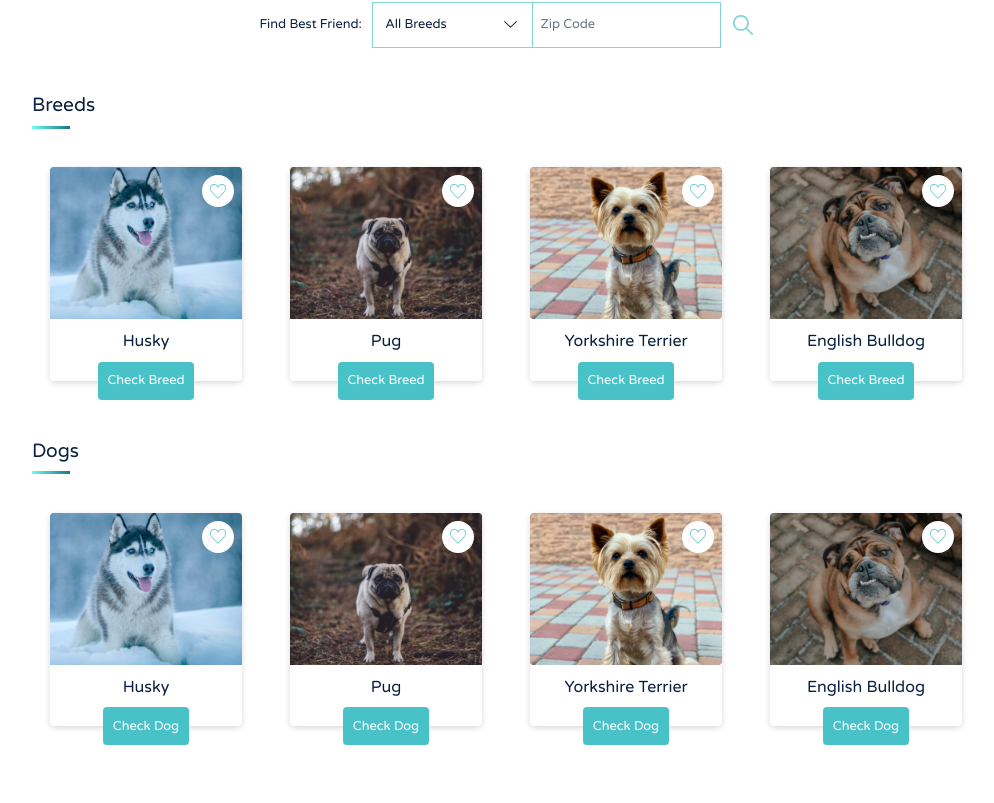
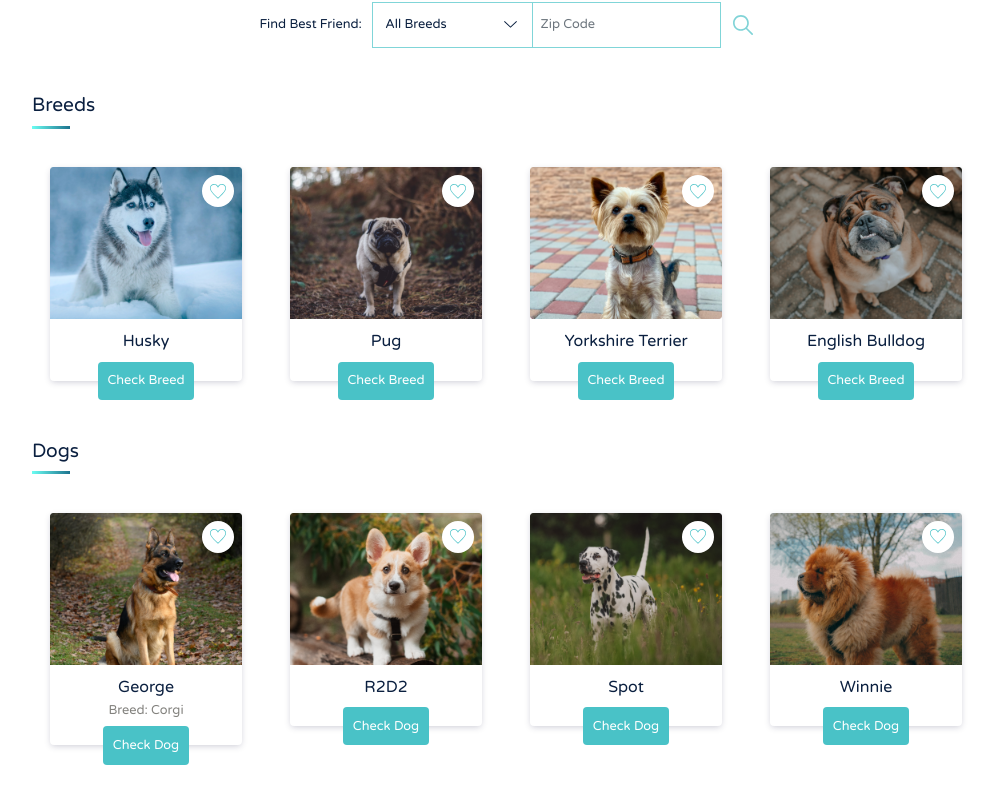
Before and after one commit to lawrencedovin/capstone-2-bark, a React (Create React App) app in the folder bark/: page / in a window 1280 px wide. Shown: the part 599-1402 px from the top of the page, without its empty margins (134-1128 px from the left). Built offline with nearby package versions, Linux system fonts and the light colour scheme; a web font is replaced by a local one.

Commit message:
Updated dogs list cards

```diff
--- a/bark/src/components/BreedsCardsList/BreedsCardsList.js
+++ b/bark/src/components/BreedsCardsList/BreedsCardsList.js
@@ -23,7 +23,7 @@ function BreedsCardsList() {
   ]
   return (
     <div className="BreedsCardList">
-      <LoggedInCardsList props={breeds} type={"breed"}/>
+      <LoggedInCardsList props={breeds} type={"breeds"}/>
     </div>
   );
 }
--- a/bark/src/components/DogsCardsList/DogsCardsList.js
+++ b/bark/src/components/DogsCardsList/DogsCardsList.js
@@ -3,27 +3,29 @@ import LoggedInCardsList from '../LoggedInCardsList/LoggedInCardsList';
 
 
 function DogsCardsList() {
-  const breeds = [
+  const dogs = [
     {
-      title: "Husky",
-      imgUrl: "husky-breed"
+      title: "George",
+      imgUrl: "george-dog",
+      description: "Breed: Corgi"
+
     },
     {
-      title: "Pug",
-      imgUrl: "pug-breed"
+      title: "R2D2",
+      imgUrl: "r2d2-dog"
     },
     {
-      title: "Yorkshire Terrier",
-      imgUrl: "yorkshire-terrier-breed"
+      title: "Spot",
+      imgUrl: "spot-dog"
     },
     {
-      title: "English Bulldog",
-      imgUrl: "english-bulldog-breed"
+      title: "Winnie",
+      imgUrl: "winnie-dog"
     }
   ]
   return (
     <div data-testid="DogsCardsList">
-      <LoggedInCardsList props={breeds} type={"dog"}/>
+      <LoggedInCardsList props={dogs} type={"dogs"}/>
     </div>
   )
 }
--- a/bark/src/components/LoggedInCardsList/LoggedInCardsList.js
+++ b/bark/src/components/LoggedInCardsList/LoggedInCardsList.js
@@ -11,10 +11,10 @@ const LoggedInCardsList = ({props, type}) => (
           {props.map(prop => (
             <div className="col">
                 <LoggedInCards
-                  imgUrl={process.env.PUBLIC_URL + 'images/breeds/' + prop.imgUrl + '.png'}
+                  imgUrl={process.env.PUBLIC_URL + 'images/' + type + '/' + prop.imgUrl + '.png'}
                   title={prop.title}
                   description={prop.description ? prop.description : null}
-                  btnText={type === "breed" ? "Check Breed" : "Check Dog"}
+                  btnText={type === "breeds" ? "Check Breed" : "Check Dog"}
                 />
             </div>
           ))}
```
